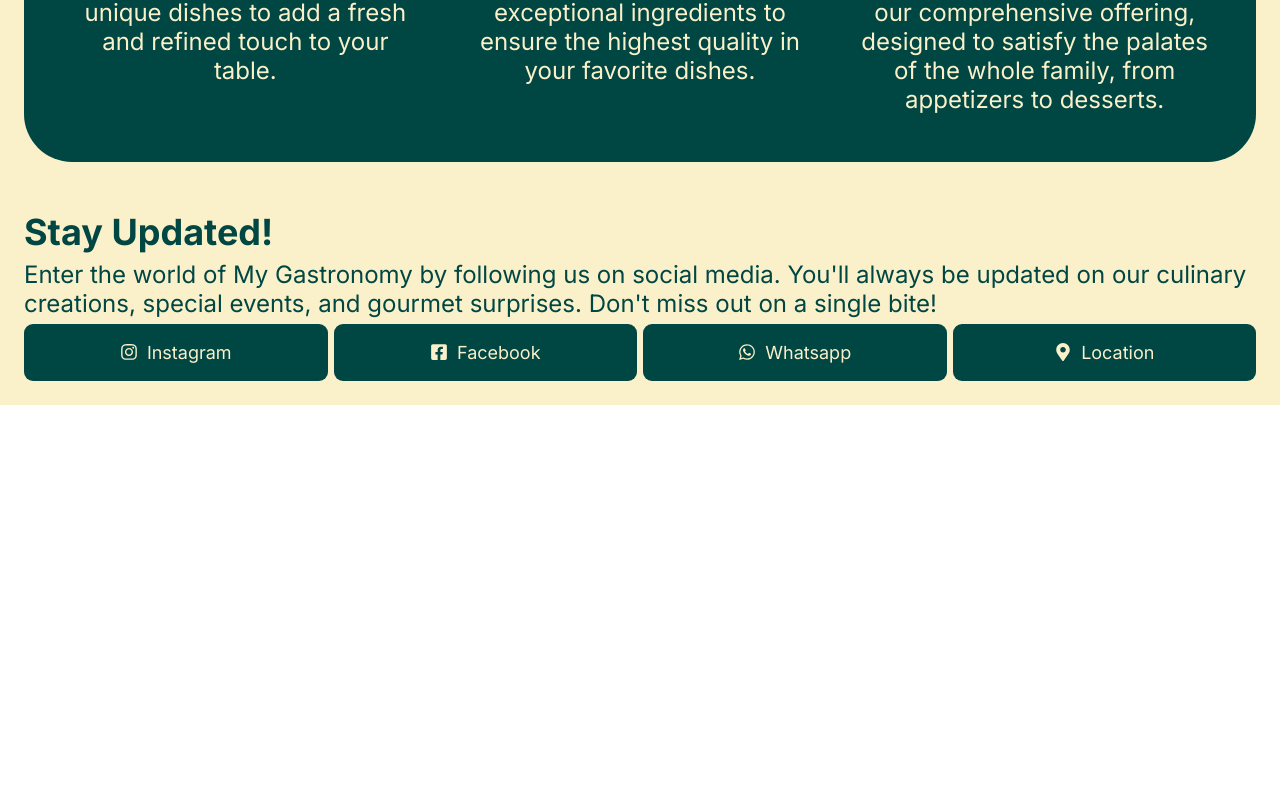
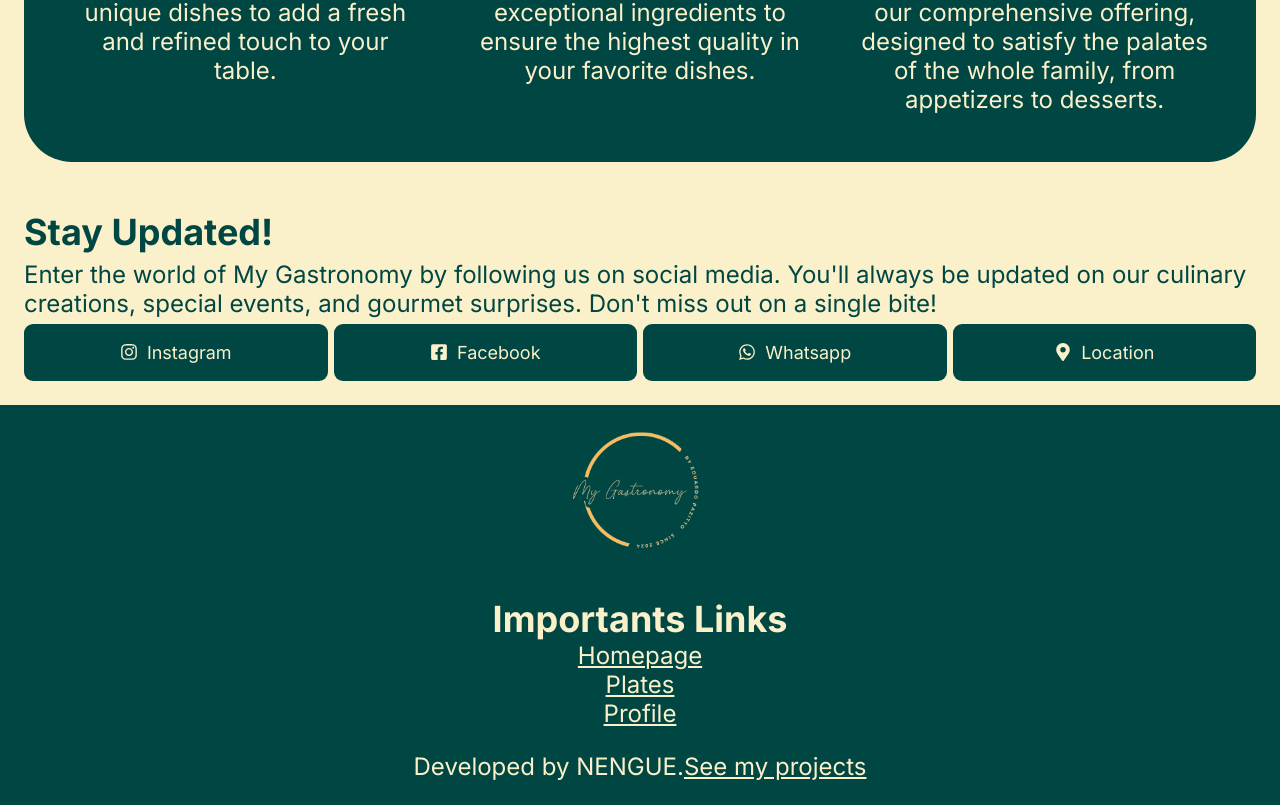
Before and after one commit to ecalazaes/ProjetoNodeReactJS, a React (Vite) app in the folder frontend/: page / in a window 1280 px wide. Shown: the part 796-1601 px from the top of the page. Before the commit the page ends 1201 px from the top, so only its background shows below. Built offline with nearby package versions, Linux system fonts and the light colour scheme.

Commit message:
PAGINA DE LOADING + FOOTER

```diff
--- a/frontend/src/App.jsx
+++ b/frontend/src/App.jsx
@@ -1,14 +1,15 @@
 import Navbar from "./components/navbar/navbar.jsx";
 import {Outlet} from "react-router-dom"
+import Footer from "./components/footer/footer.jsx";
 
 export default function App() {
     return (
         <>
             <Navbar/>
             <main>
-
                 <Outlet/>
             </main>
+            <Footer/>
         </>
     )
 }
--- /dev/null
+++ b/frontend/src/components/footer/footer.jsx
@@ -0,0 +1,22 @@
+import styles from './footer.module.css';
+import {Link} from "react-router-dom";
+
+export default function Footer () {
+    return (
+        <footer className={styles.footerContainer}>
+            <img src="/imgs/logo.png" alt=""/>
+            <div>
+                <h2>Importants Links</h2>
+                <div className={styles.linksContainer}>
+                    <Link className={styles.link} to={'/'}>Homepage</Link>
+                    <Link className={styles.link} to={'/plates'}>Plates</Link>
+                    <Link className={styles.link} to={'/profile'}>Profile</Link>
+                </div>
+            </div>
+            <div>
+                Developed by NENGUE.
+                <a className={styles.link} href="#" target="_blank">See my projects</a>
+            </div>
+        </footer>
+    )
+}
--- /dev/null
+++ b/frontend/src/components/footer/footer.module.css
@@ -0,0 +1,22 @@
+.footerContainer, .linksContainer {
+    display: flex;
+    flex-direction: column;
+    align-items: center;
+    justify-content: center;
+    background-color: #004643;
+    color: #faf0ca;
+}
+
+.link {
+    color: #faf0ca;
+    text-decoration: underline;
+}
+
+.footerContainer {
+    gap: 1em;
+    padding-bottom: 1em;
+}
+
+.footerContainer img {
+    width: 7em;
+}
--- a/frontend/src/index.css
+++ b/frontend/src/index.css
@@ -15,6 +15,7 @@
 main {
     max-width: 1280px;
     margin: 0 auto;
+    min-height: 100vh;
 }
 
 button {
--- /dev/null
+++ b/frontend/src/pages/loading/page.jsx
@@ -0,0 +1,11 @@
+import { CircularProgress} from "@mui/material";
+import styles from "./page.module.css"
+
+
+export default function Loading(){
+    return (
+        <div className={styles.loadingPageContainer}>
+            <CircularProgress color="inherit" />
+        </div>
+    )
+}
--- /dev/null
+++ b/frontend/src/pages/loading/page.module.css
@@ -0,0 +1,7 @@
+.loadingPageContainer {
+    display: flex;
+    flex-direction: column;
+    align-items: center;
+    justify-content: center;
+    height: 100vh;
+}
--- a/frontend/src/pages/profile/page.jsx
+++ b/frontend/src/pages/profile/page.jsx
@@ -4,6 +4,7 @@
 import orderServices from "../../services/order.jsx";
 import styles from "./page.module.css"
 import {LuCircleAlert, LuCircleCheckBig, LuLogOut, LuTimer} from "react-icons/lu";
+import Loading from "../loading/page.jsx";
 
 export default function Profile() {
     const {logout} = authServices()
@@ -20,7 +21,7 @@
     }, [authData, refetchOrders]);
 
     if (orderLoading) {
-        return (<h1>Loading...</h1>)
+        return (<Loading />)
     }
 
     const handleLogout = () => {
```
